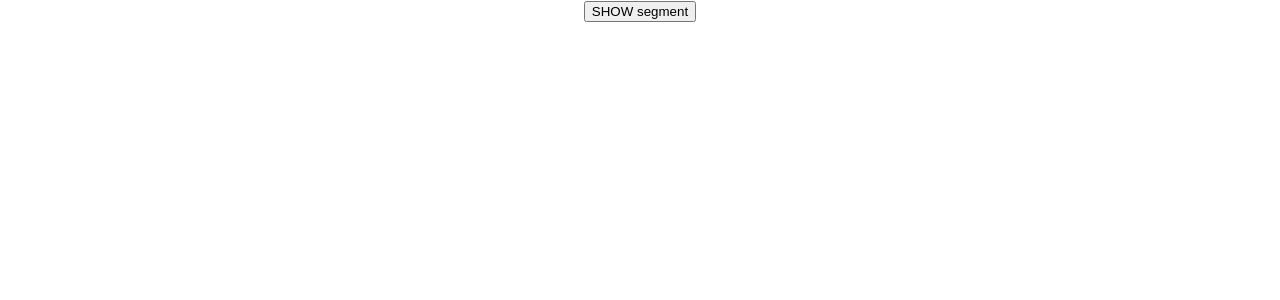
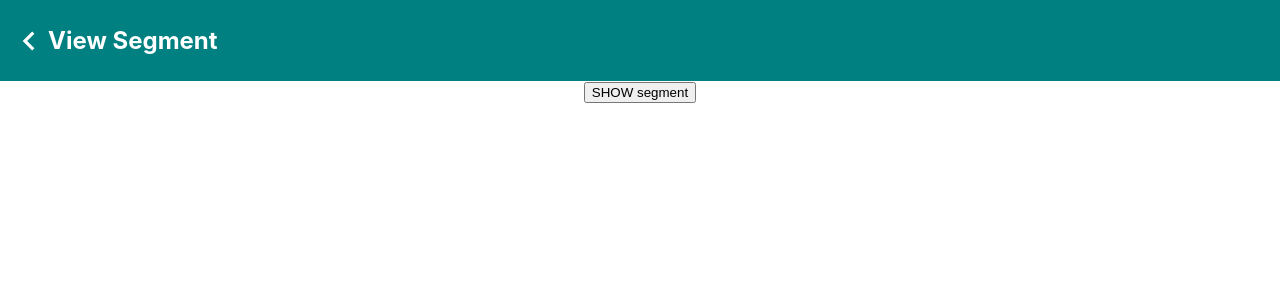
Before and after one commit to Neeraja-Gadi/customlabs, a React (Create React App) app: page / in a window 1280 px wide. Shown: the top 300 px of the page. Built offline with nearby package versions, Linux system fonts and the light colour scheme.

Commit message:
Header added

```diff
--- a/package.json
+++ b/package.json
@@ -8,6 +8,7 @@
     "@testing-library/user-event": "^13.5.0",
     "react": "^18.2.0",
     "react-dom": "^18.2.0",
+    "react-icons": "^5.0.1",
     "react-scripts": "5.0.1",
     "web-vitals": "^2.1.4"
   },
--- /dev/null
+++ b/src/components/Header.js
@@ -0,0 +1,31 @@
+import React from 'react';
+import { MdKeyboardArrowLeft } from 'react-icons/md';
+
+const headerStyle = {
+    "display": "flex",
+    "padding": "10px" ,
+    "border" : "5px",
+    "background-color": "#008080",
+    "color" : "white",
+    "font-size": "12px",
+    "font-weight": 600,
+     "alignItems": "center",
+
+
+
+}
+
+const Header = (props) => {
+  return (
+
+    <div className= "header" style={headerStyle}>
+
+         <MdKeyboardArrowLeft size={38}/>
+
+        {<h1> {props.textDisplay}</h1>}
+
+    </div>
+  )
+}
+
+export default Header
--- a/src/components/HomePage.js
+++ b/src/components/HomePage.js
@@ -1,8 +1,11 @@
-import React from 'react'
+import React from 'react';
+import Header from "./Header"
 
 const HomePage = () => {
   return (
     <div className='homepage'>
+
+       <Header textDisplay= "View Segment"/>
 
         <button>SHOW segment</button>
 
```
Also changed, not shown: 1 other file (tests, documents, lock files or other folders).
